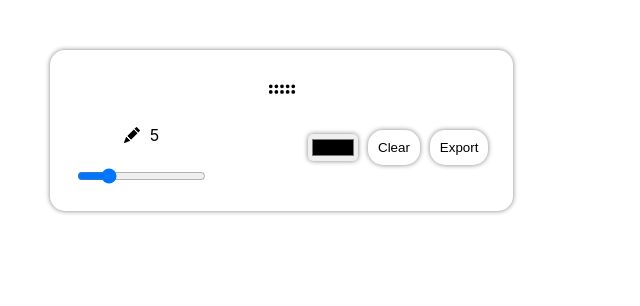
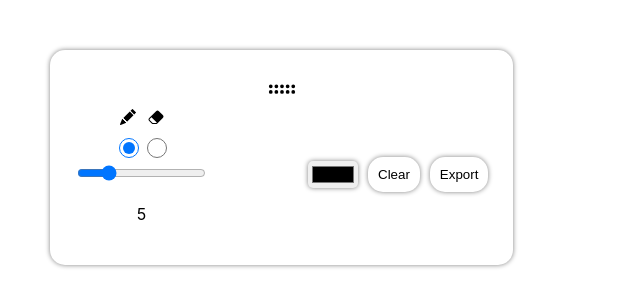
Before and after one commit to jonasbraus/DrawingApp, a React (Create React App) app: page / in a window 1280 px wide. Shown: the top 306 px of the page, without its empty margins (0-640 px from the left). Built offline with nearby package versions, Linux system fonts and the light colour scheme.

Commit message:
Added Eraser

```diff
--- a/src/App.js
+++ b/src/App.js
@@ -10,14 +10,15 @@ let downLink
 let lastPositions = []
 let strokeWidth = 5
 let lastMouse = 0
+let eraserColor = "rgb(255, 255, 255)"
+let lastStrokeWidthPencil = 5, lastStrokeWidthEraser = 5
 
 export default function App() {
 
     useLayoutEffect(() => {
         canvas = document.getElementById("canvas")
         context = canvas.getContext("2d")
-        context.fillStyle = "rgb(255, 255, 255)"
-        context.fillRect(0, 0, window.innerWidth, window.innerHeight)
+        clearScreen("rgb(255, 255, 255)")
         downLink = document.createElement("a")
         downLink.className = "no-display"
 
@@ -49,12 +50,31 @@ export default function App() {
     const [strokeWidthSliderValue, setStrokeWidthSliderValue] = useState(strokeWidth)
     const [colorValue, setColorValue] = useState("#000000")
     const [menuBarShown, setMenuBarShown] = useState(true)
+    const [selectedTool, setSelectedTool] = useState("pencil")
 
     class Position {
         constructor(x, y) {
             this.x = x
             this.y = y
         }
+    }
+
+    function clearScreen(color) {
+        context.fillStyle = color
+        context.fillRect(0, 0, window.innerWidth, window.innerHeight)
+        eraserColor = color
+    }
+
+    function handleMouseDownCanvas(e)
+    {
+        mouseDownCanvas = true
+        context.fillStyle = selectedTool === "pencil" ? colorValue : eraserColor
+        context.beginPath()
+        context.arc(e.pageX, e.pageY, strokeWidthSliderValue, 0, 2 * Math.PI, false)
+        context.fill()
+
+        lastMouse = Date.now()
+        lastPositions.push(new Position(e.pageX, e.pageY))
     }
 
     function handleMouseMove(event) {
@@ -66,7 +86,7 @@ export default function App() {
             setMenuBarLeft(mouseX - mouseMenuBarOffsetX)
             setMenuBarTop(mouseY - mouseMenuBarOffsetY)
         } else if (mouseDownCanvas) {
-            context.fillStyle = colorValue
+            context.fillStyle = selectedTool === "pencil" ? colorValue : eraserColor
 
             lastPositions.push(new Position(mouseX, mouseY))
 
@@ -83,6 +103,19 @@ export default function App() {
         downLink.click()
     }
 
+    function handleToolChange(e)
+    {
+        setSelectedTool(e.target.value)
+        if(e.target.value === "pencil") {
+            setStrokeWidthSliderValue(lastStrokeWidthPencil)
+            strokeWidth = lastStrokeWidthPencil
+        }
+        else if(e.target.value === "eraser") {
+            setStrokeWidthSliderValue(lastStrokeWidthEraser)
+            strokeWidth = lastStrokeWidthEraser
+        }
+    }
+
     return (
 
         <div onMouseMove={e => handleMouseMove(e)} style={{overflow: "unset"}}>
@@ -90,14 +123,7 @@ export default function App() {
                     width={window.innerWidth}
                     height={window.innerHeight}
                     onMouseDown={e => {
-                        mouseDownCanvas = true
-                        context.fillStyle = colorValue
-                        context.beginPath()
-                        context.arc(e.pageX, e.pageY, strokeWidthSliderValue, 0, 2 * Math.PI, false)
-                        context.fill()
-
-                        lastMouse = Date.now()
-                        lastPositions.push(new Position(e.pageX, e.pageY))
+                        handleMouseDownCanvas(e)
                     }}
                     onMouseUp={e => {
                         mouseDownCanvas = false
@@ -157,30 +183,53 @@ export default function App() {
                         <div style={{
                             display: "flex",
                             flexDirection: "column",
-                            justifyContent: "flex-start",
+                            justifyContent: "center",
                             gap: 5,
                             alignItems: "center",
                             pointerEvents: "none"
                         }}>
+
                             <div style={{
                                 display: "flex",
                                 flexDirection: "row",
-                                justifyContent: "center",
-                                alignItems: "center",
-                                gap: 10
                             }}>
-                                <svg xmlns="http://www.w3.org/2000/svg" width="16" height="16" fill="currentColor"
-                                     className="bi bi-pencil-fill" viewBox="0 0 16 16">
-                                    <path
-                                        d="M12.854.146a.5.5 0 0 0-.707 0L10.5 1.793 14.207 5.5l1.647-1.646a.5.5 0 0 0 0-.708l-3-3zm.646 6.061L9.793 2.5 3.293 9H3.5a.5.5 0 0 1 .5.5v.5h.5a.5.5 0 0 1 .5.5v.5h.5a.5.5 0 0 1 .5.5v.5h.5a.5.5 0 0 1 .5.5v.207l6.5-6.5zm-7.468 7.468A.5.5 0 0 1 6 13.5V13h-.5a.5.5 0 0 1-.5-.5V12h-.5a.5.5 0 0 1-.5-.5V11h-.5a.5.5 0 0 1-.5-.5V10h-.5a.499.499 0 0 1-.175-.032l-.179.178a.5.5 0 0 0-.11.168l-2 5a.5.5 0 0 0 .65.65l5-2a.5.5 0 0 0 .168-.11l.178-.178z"/>
-                                </svg>
-                                <p style={{userSelect: "none"}}>{strokeWidthSliderValue}</p>
+
+                                <div style={{display: "flex", flexDirection: "column", alignItems: "center", justifyContent: "flex-end", gap: 10}}>
+                                    <svg xmlns="http://www.w3.org/2000/svg" width="16" height="16" fill="currentColor"
+                                         className="bi bi-pencil-fill" viewBox="0 0 16 16">
+                                        <path
+                                            d="M12.854.146a.5.5 0 0 0-.707 0L10.5 1.793 14.207 5.5l1.647-1.646a.5.5 0 0 0 0-.708l-3-3zm.646 6.061L9.793 2.5 3.293 9H3.5a.5.5 0 0 1 .5.5v.5h.5a.5.5 0 0 1 .5.5v.5h.5a.5.5 0 0 1 .5.5v.5h.5a.5.5 0 0 1 .5.5v.207l6.5-6.5zm-7.468 7.468A.5.5 0 0 1 6 13.5V13h-.5a.5.5 0 0 1-.5-.5V12h-.5a.5.5 0 0 1-.5-.5V11h-.5a.5.5 0 0 1-.5-.5V10h-.5a.499.499 0 0 1-.175-.032l-.179.178a.5.5 0 0 0-.11.168l-2 5a.5.5 0 0 0 .65.65l5-2a.5.5 0 0 0 .168-.11l.178-.178z"/>
+                                    </svg>
+                                    <input type={"radio"} name={"tool"} value={"pencil"} style={{width: 20, height: 20, pointerEvents: "auto"}}
+                                    checked={selectedTool === "pencil"} onChange={e => {
+                                        handleToolChange(e)
+                                    }}/>
+                                </div>
+                                <div style={{display: "flex", flexDirection: "column", alignItems: "center", justifyContent: "flex-end", gap: 10}}>
+                                    <svg xmlns="http://www.w3.org/2000/svg" width="16" height="16" fill="currentColor"
+                                         className="bi bi-eraser-fill" viewBox="0 0 16 16">
+                                        <path
+                                            d="M8.086 2.207a2 2 0 0 1 2.828 0l3.879 3.879a2 2 0 0 1 0 2.828l-5.5 5.5A2 2 0 0 1 7.879 15H5.12a2 2 0 0 1-1.414-.586l-2.5-2.5a2 2 0 0 1 0-2.828l6.879-6.879zm.66 11.34L3.453 8.254 1.914 9.793a1 1 0 0 0 0 1.414l2.5 2.5a1 1 0 0 0 .707.293H7.88a1 1 0 0 0 .707-.293l.16-.16z"/>
+                                    </svg>
+                                    <input type={"radio"} value={"eraser"} name={"tool"} style={{width: 20, height: 20, pointerEvents: "auto"}}
+                                    checked={selectedTool === "eraser"} onChange={e => {
+                                        handleToolChange(e)
+                                    }}/>
+                                </div>
                             </div>
+
                             <input type={"range"} min={1} max={20} value={strokeWidthSliderValue} onChange={e => {
                                 setStrokeWidthSliderValue(e.currentTarget.value)
                                 strokeWidth = e.currentTarget.value
+                                if(selectedTool === "pencil") {
+                                    lastStrokeWidthPencil = strokeWidth
+                                }
+                                else if(selectedTool === "eraser") {
+                                    lastStrokeWidthEraser = strokeWidth;
+                                }
 
                             }} style={{pointerEvents: "auto"}}/>
+                            <p style={{userSelect: "none"}}>{strokeWidthSliderValue}</p>
                         </div>
 
                         {/*Color Selector*/}
@@ -206,8 +255,7 @@ export default function App() {
                             borderRadius: 15,
                             pointerEvents: "auto"
                         }} onClick={() => {
-                            context.fillStyle = colorValue
-                            context.fillRect(0, 0, window.innerWidth, window.innerHeight)
+                            clearScreen(colorValue)
                         }}>
                             Clear
                         </button>
```
